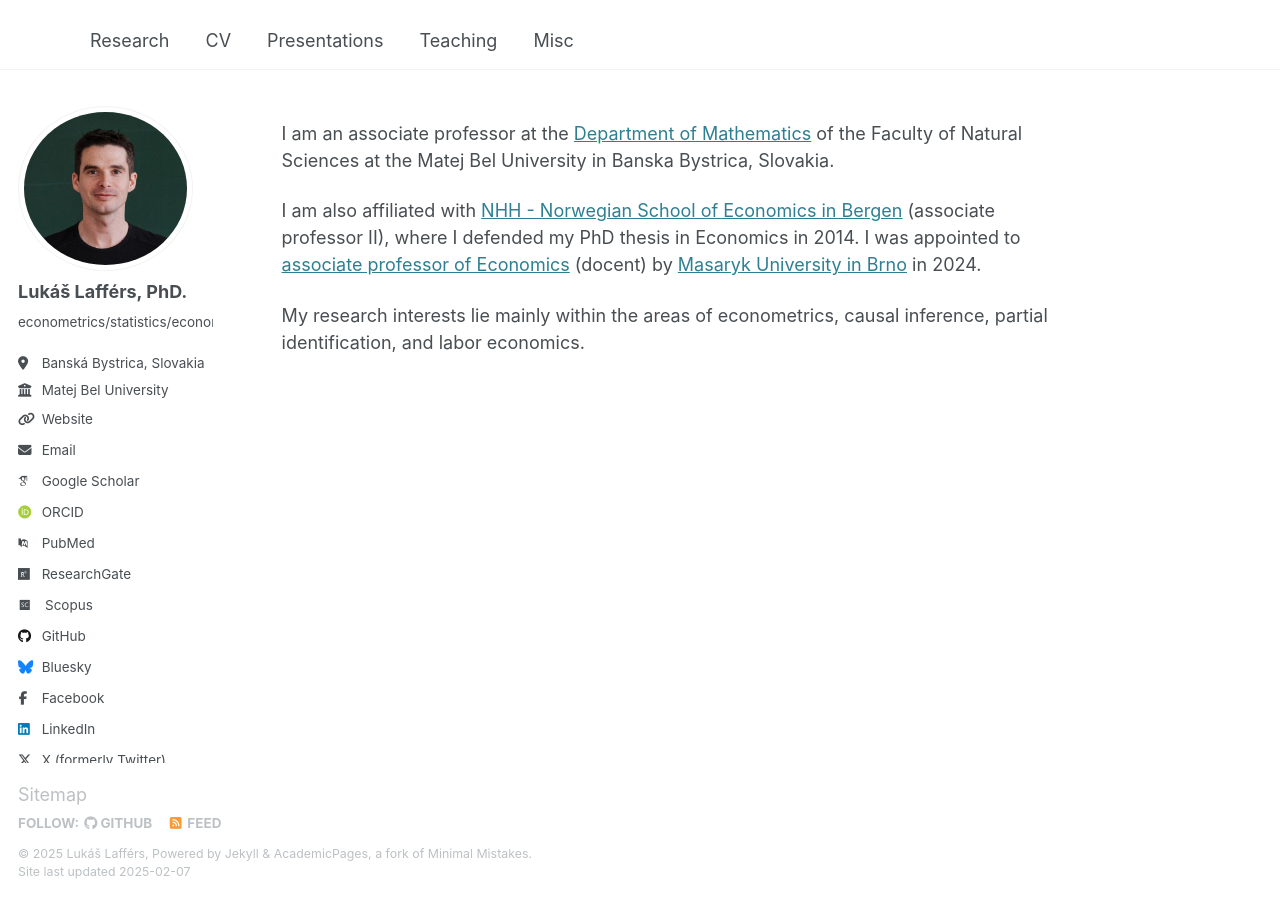
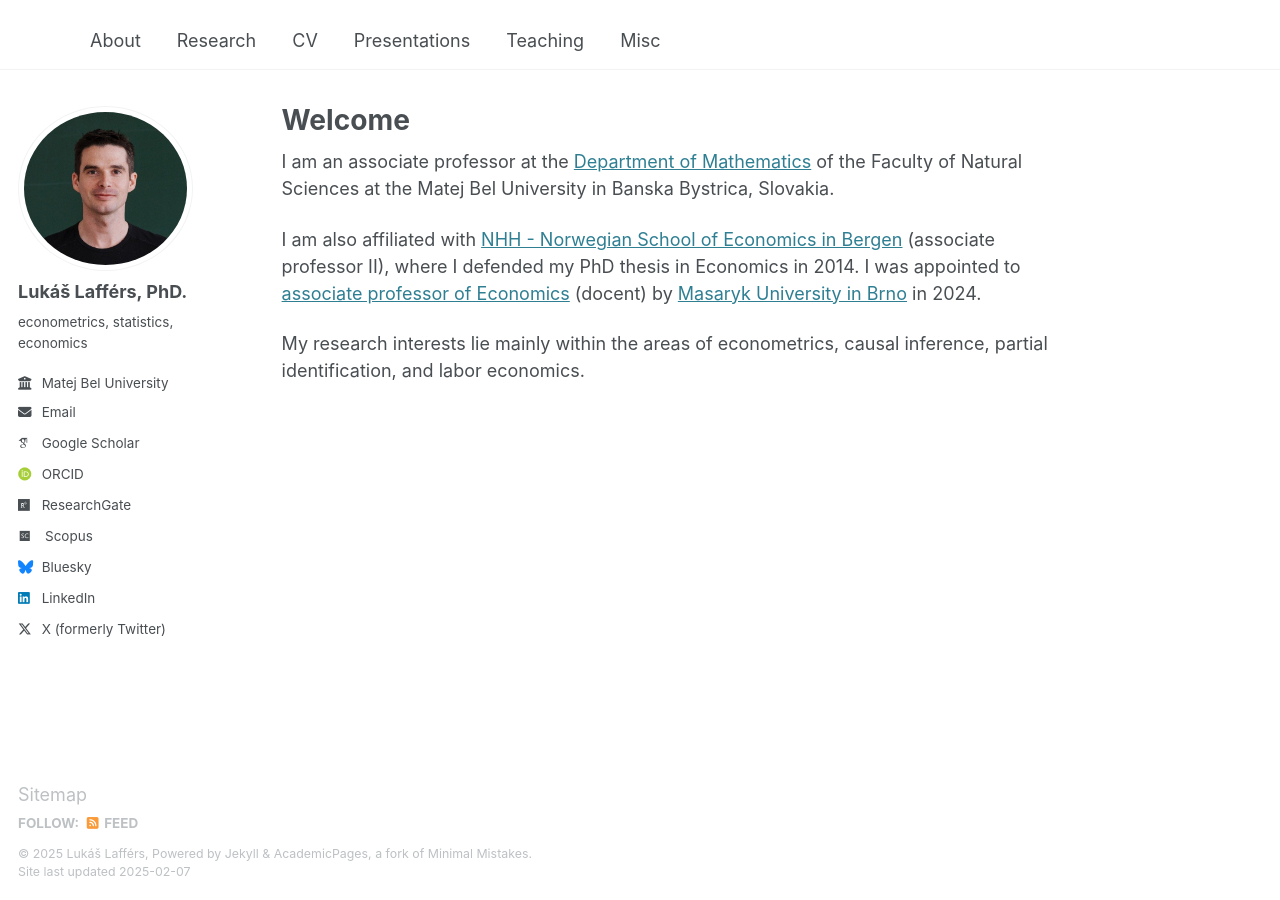
Before and after one commit to LukasLaffers/lukaslaffers.github.io, a Jekyll site: the page built from _pages/about.md, in a window 1280 px wide. Built offline with Jekyll 4.4.1, drawn with Linux system fonts in a browser that asks for light colours; some web fonts are replaced.

Commit message:
further changes

```diff
--- a/_config.yml
+++ b/_config.yml
@@ -24,25 +24,24 @@ author:
   # Biographic information
   avatar           : "foto_LL.jpg"
   name             : "Lukáš Lafférs, PhD."
-  bio              : "econometrics/statistics/economics"
+  bio              : "econometrics, statistics, economics"
   employer         : "Matej Bel University"
-  location         : "Banská Bystrica, Slovakia"
-  uri              : "www.lukaslaffers.com"
+  #location         : "Banská Bystrica, Slovakia"
+  #uri              : "www.lukaslaffers.com"
   email            : "lukas.laffers@gmail.com"
 
   # Academic websites
   googlescholar    : "https://scholar.google.com/citations?user=0q1y-kYAAAAJ&hl=en"
   orcid            : "https://orcid.org/0000-0002-3141-3591"
-  pubmed           : "https://www.ncbi.nlm.nih.gov/pubmed/?term=john+snow"
   researchgate     : "https://www.researchgate.net/profile/Lukas_Laffers"
   scopus           : "https://www.scopus.com/authid/detail.uri?authorId=55775231300"
 
   # Repositories and software development
-  github           : "lukaslaffers"
+  #github           : "lukaslaffers"
 
   # Social media
   bluesky          : "lukaslaffers.bsky.social"
-  facebook         : "lukaslaffers"
+  #facebook         : "lukaslaffers"
   linkedin         : "lukaslaffers"
   twitter          : "@lukaslaffers"
 
--- a/_data/navigation.yml
+++ b/_data/navigation.yml
@@ -5,6 +5,9 @@
 # prevent it from being included in the site.
 
 main:
+  - title: "About"
+    url: /about/
+
   - title: "Research"
     url: /research/
 
--- a/_pages/about.md
+++ b/_pages/about.md
@@ -1,6 +1,6 @@
 ---
 permalink: /
-title: ""
+title: "Welcome"
 author_profile: true
 redirect_from:
   - /about/
```
